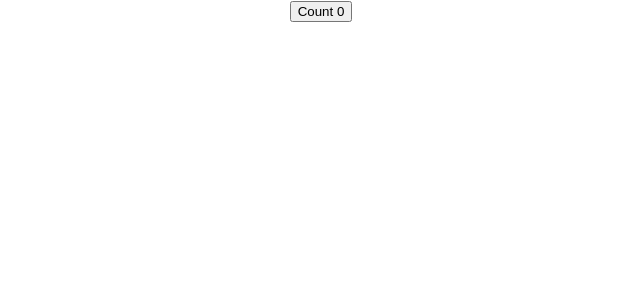
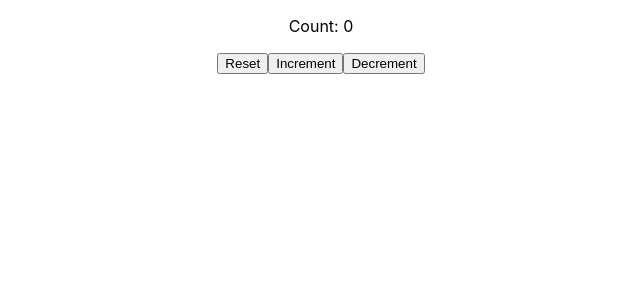
Before and after one commit to jscastanos/labs2020, a React (Create React App) app: page / in a window 1280 px wide. Shown: the top 300 px of the page, without its empty margins (319-959 px from the left). Built offline with nearby package versions, Linux system fonts and the light colour scheme.

Commit message:
update count using previous state

```diff
--- a/src/components/Counter.jsx
+++ b/src/components/Counter.jsx
@@ -1,12 +1,16 @@
 import React, { useState } from 'react';
 
 const Counter = () => {
-    const [count, setCount] = useState(0);
+    const initialCount = 0;
+    const [count, setCount] = useState(initialCount);
 
     return(
         <React.Fragment>
-            <button onClick={() => setCount(count + 1)}>Count {count}</button>
-        </React.Fragment>
+            <p>Count: {count}</p>
+            <button onClick={() => setCount(initialCount)}>Reset</button>
+            <button onClick={() => setCount(prevCount => prevCount + 1)}>Increment</button>
+            <button onClick={() => setCount(prevCount => prevCount - 1)}>Decrement</button>
+       </React.Fragment>
     )
 }
 
```
